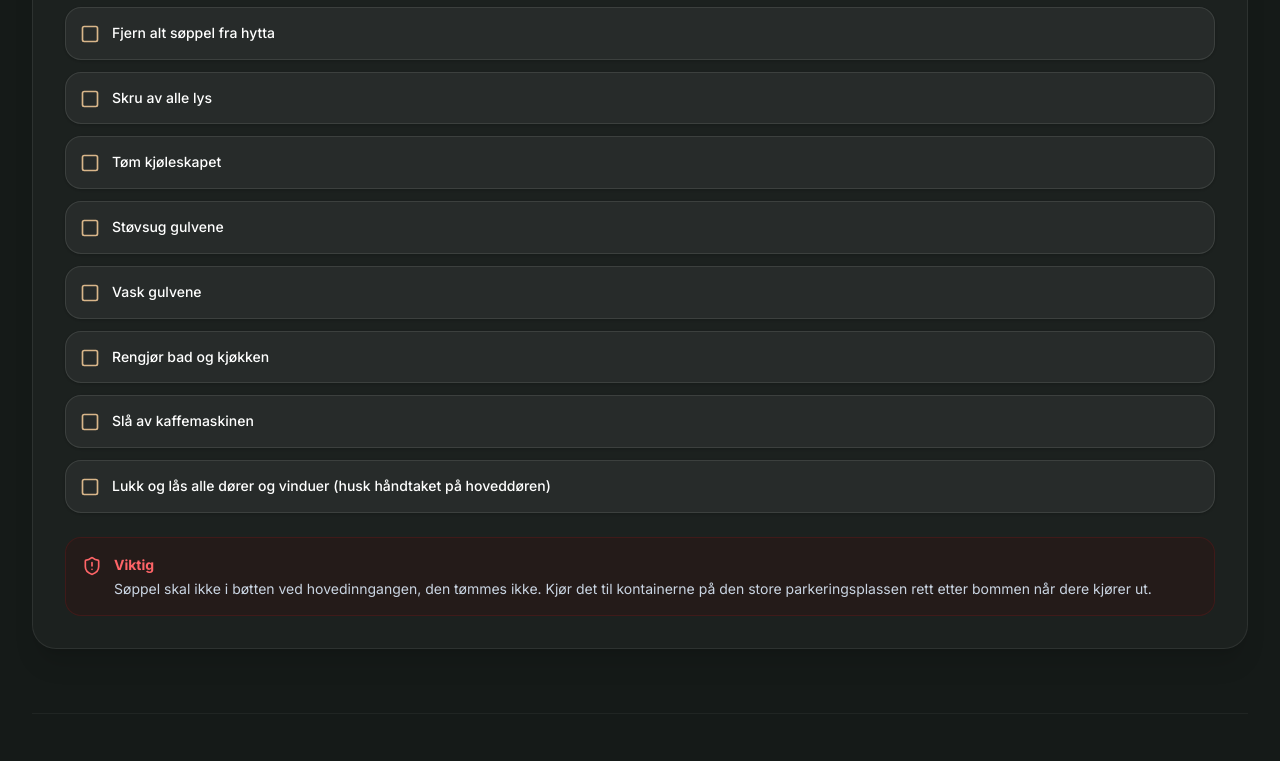
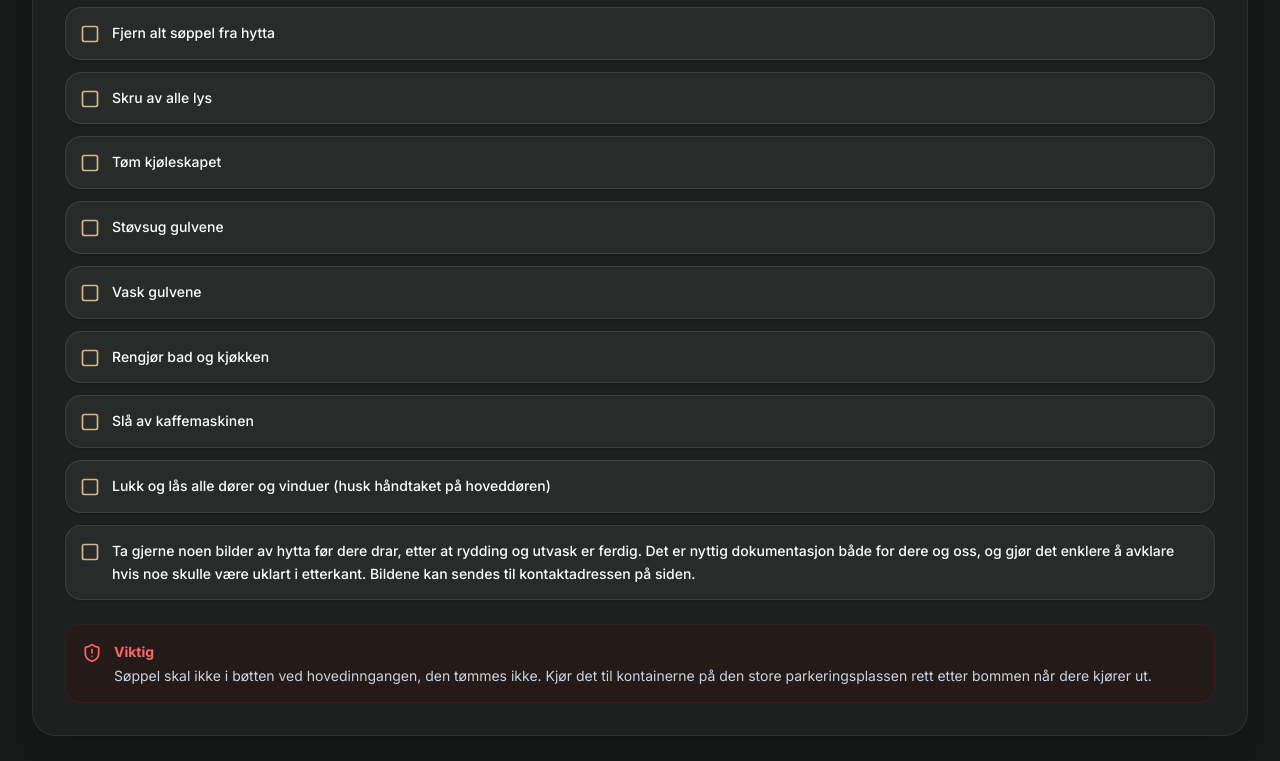
Before and after one commit to MKarthum/Grostulvegen97, a React (Vite) app: page / in a window 1280 px wide. Shown: the part 7571-8332 px from the top of the page. Built offline with nearby package versions, Linux system fonts and the light colour scheme; a web font is replaced by a local one.

Commit message:
Add photo documentation as final departure checklist item

```diff
--- a/src/content/en.ts
+++ b/src/content/en.ts
@@ -194,6 +194,7 @@ export const en: Translation = {
       "Clean the bathroom and kitchen",
       "Turn off the coffee machine",
       "Close and lock all doors and windows (remember the front door handle)",
+      "Feel free to take a few photos of the cabin before you leave, once tidying and cleaning are done. This is useful documentation for both you and us, and makes it easier to clarify anything afterwards if needed. The photos can be sent to the contact email listed on this page.",
     ],
     importantLabel: "Important",
     importantNote:
--- a/src/content/no.ts
+++ b/src/content/no.ts
@@ -194,6 +194,7 @@ export const no: Translation = {
       "Rengjør bad og kjøkken",
       "Slå av kaffemaskinen",
       "Lukk og lås alle dører og vinduer (husk håndtaket på hoveddøren)",
+      "Ta gjerne noen bilder av hytta før dere drar, etter at rydding og utvask er ferdig. Det er nyttig dokumentasjon både for dere og oss, og gjør det enklere å avklare hvis noe skulle være uklart i etterkant. Bildene kan sendes til kontaktadressen på siden.",
     ],
     importantLabel: "Viktig",
     importantNote:
```
